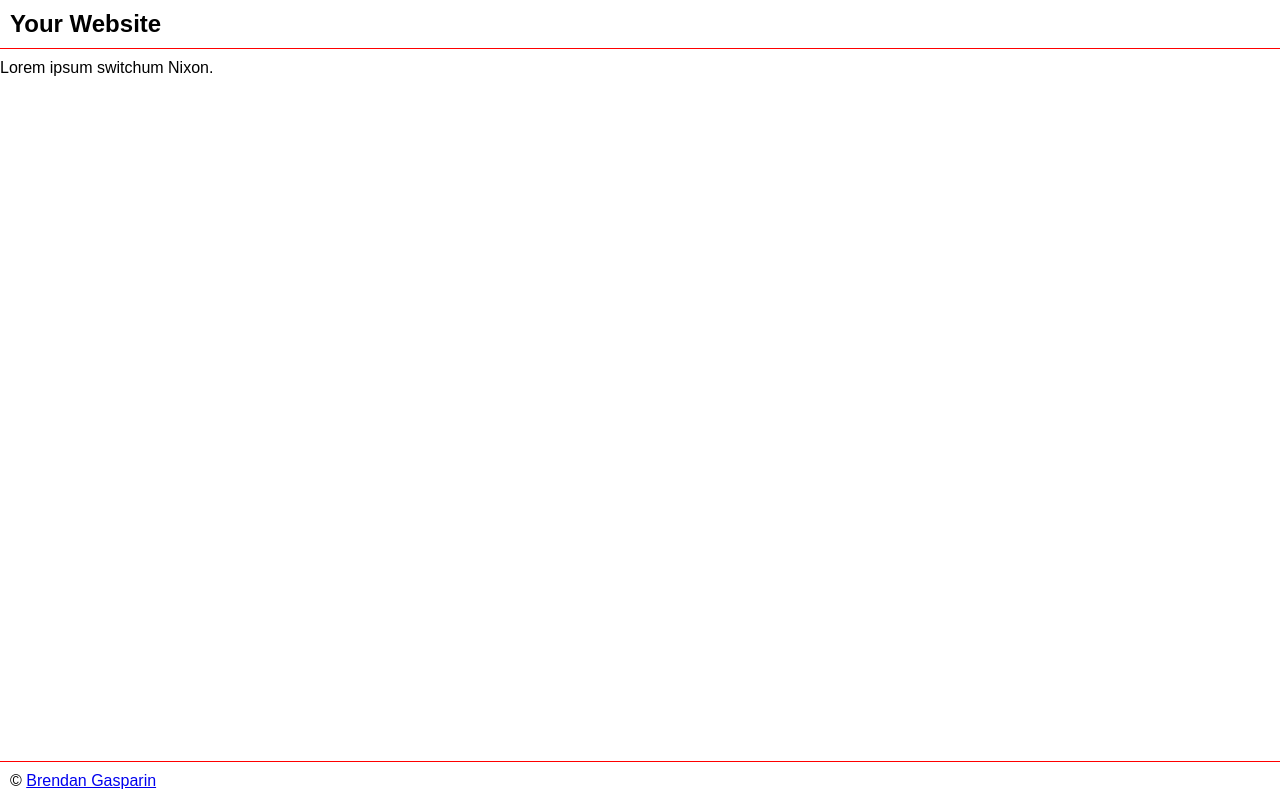
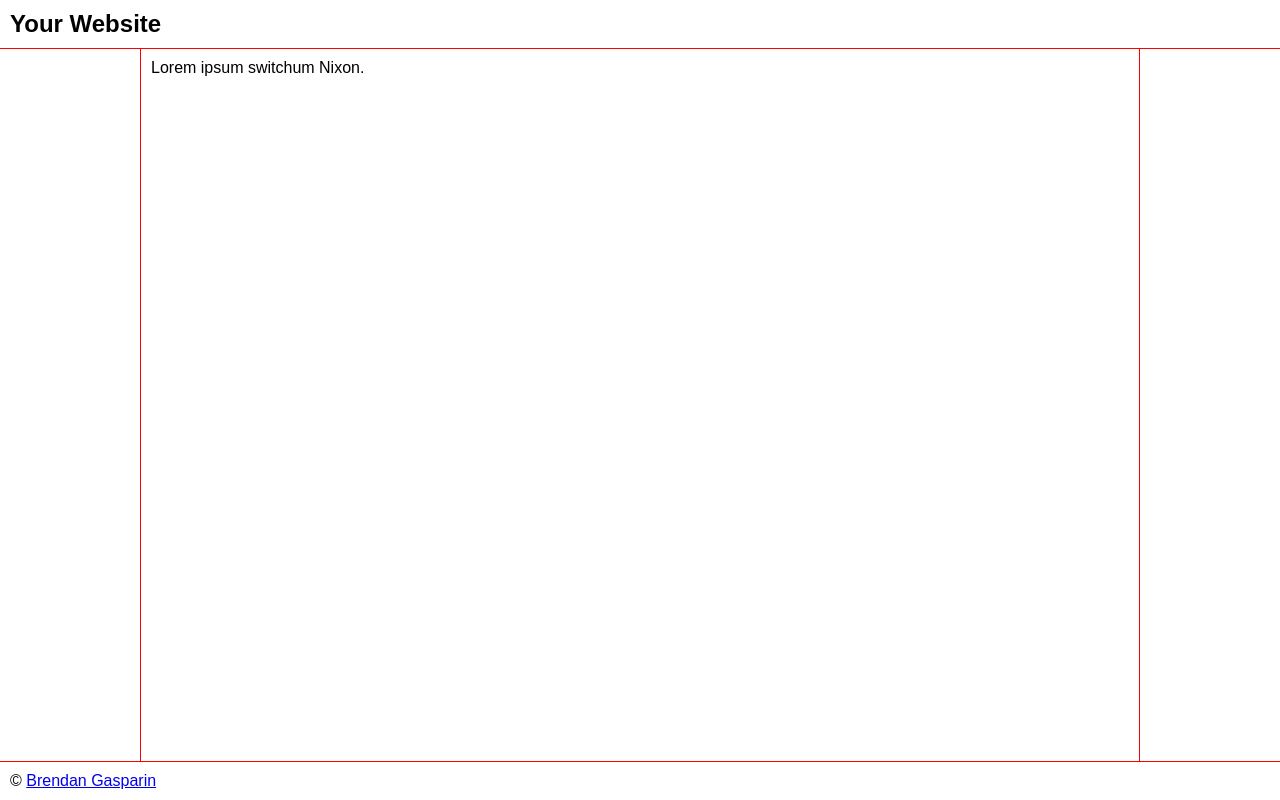
Before and after one commit to BrendanGasparin/holy-grail, a plain HTML site: page index.html in a window 1280 px wide. Drawn offline with Linux system fonts and the light colour scheme.

Commit message:
Lay out three columns in the main section

```diff
--- a/css/style.css
+++ b/css/style.css
@@ -21,16 +21,24 @@ header, footer {
 
 header {
     border-bottom: 1px solid #ff0000;
-    margin-bottom: 10px;
 }
 
 main {
+    display: flex;
     flex-grow: 1; /* The main section will grow to fill the remaining space */
+}
+
+.left-column, .right-column {
+    display: none;
+}
+
+.centre-column {
+    width: 100vw;
+    padding: 10px;
 }
 
 footer {
     border-top: 1px solid #ff0000;
-    margin-top: 10px;
 }
 
 /* DEVICE SIZE BREAKPOINTS */
@@ -44,6 +52,19 @@ footer {
 /* Small devices (phones, 576px and up) */
 @media (min-width: 576px) {
     /* CSS rules for small devices */
+    .left-column, .right-column {
+        display: block;
+        flex-grow: 1;
+    }
+
+    .centre-column {
+        flex-grow: 0;
+        flex-shrink: 0;
+        width: 1000px;
+        max-width: 1200px;
+        border-left: 1px solid red;
+        border-right: 1px solid red;
+    }
 
 }
 
```
